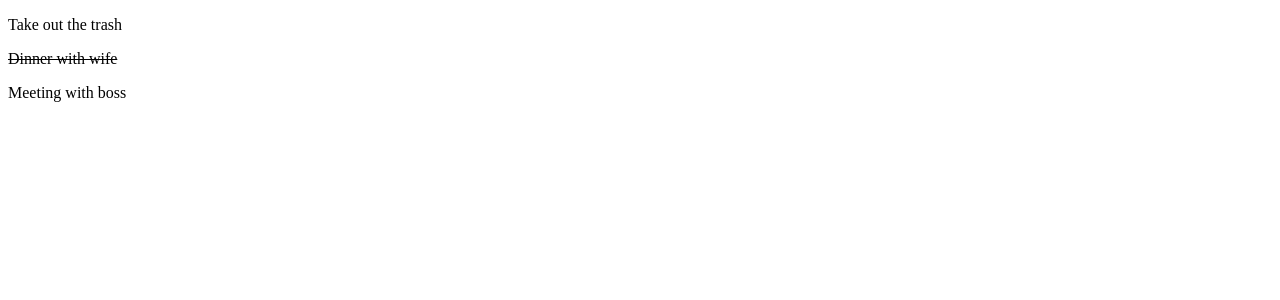
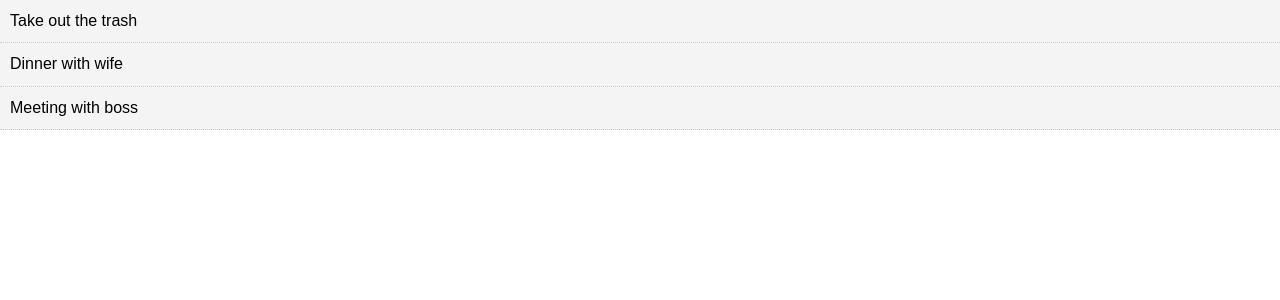
Before and after one commit to malloryclark93/React-Basic-List, a React (Create React App) app: page / in a window 1280 px wide. Shown: the top 300 px of the page. Built offline with nearby package versions, Linux system fonts and the light colour scheme.

Commit message:
styling working

```diff
--- a/src/App.css
+++ b/src/App.css
@@ -1,7 +1,7 @@
 * {
   box-sizing: border-box;
    margin: 0;
-  padding: 0;
+   padding: 0;
 }
 
 body {
@@ -11,6 +11,6 @@ body {
 
 a {
   color: #333;
-  text-decoration: none
+  text-decoration: none;
 
-;}
+}
--- a/src/App.js
+++ b/src/App.js
@@ -1,4 +1,5 @@
 import React, { Component } from 'react';
+import './App.css';
 import Todos from './Components/Todos';
 
 class App extends Component {
@@ -7,17 +8,17 @@ class App extends Component {
       {
         id: 1,
         title: 'Take out the trash',
-        completed: false
+        completed: true
       },
       {
         id: 2,
         title: 'Dinner with wife',
-        completed: true
+        completed: false
       },
       {
         id: 3,
         title: 'Meeting with boss',
-        completed: false
+        completed: true
       }
     ]
   }
--- a/src/Components/Todoitem.js
+++ b/src/Components/Todoitem.js
@@ -4,16 +4,15 @@ import PropTypes from 'prop-types';
 
 export class TodoItem extends Component {
   getStyle = () => {
-    if(this.props.todo.completed) {
-      return {
-        textDecoration: 'line-through'
-      }
-    } else {
-      return {
-        textDecoration: 'none'
-      }
+   return {
+    background: '#f4f4f4',
+    padding: '10px',
+    borderBottom: '1px #ccc dotted',
+    textDecoration: this.props.completed ? 'line-through' : 'none'
+
     }
   }
+
   render() {
     return (
       <div style={this.getStyle()}>
```
